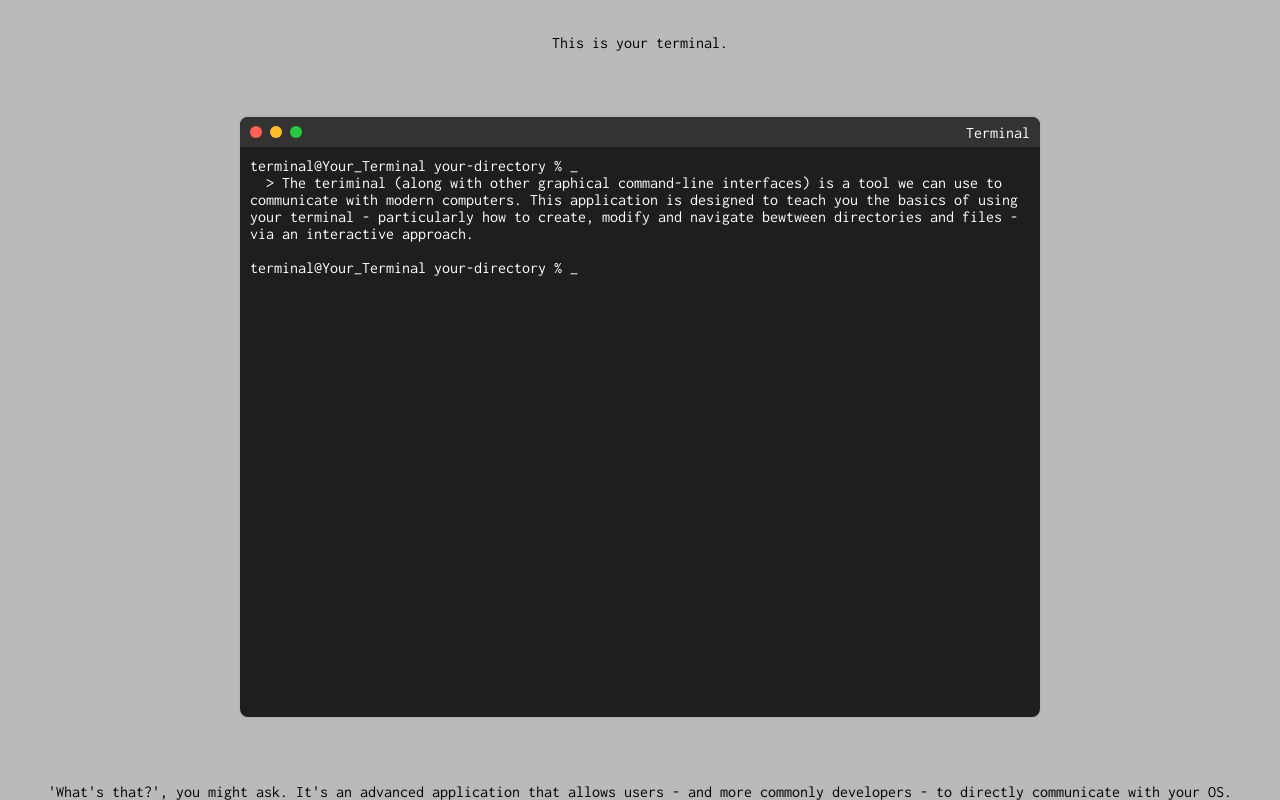
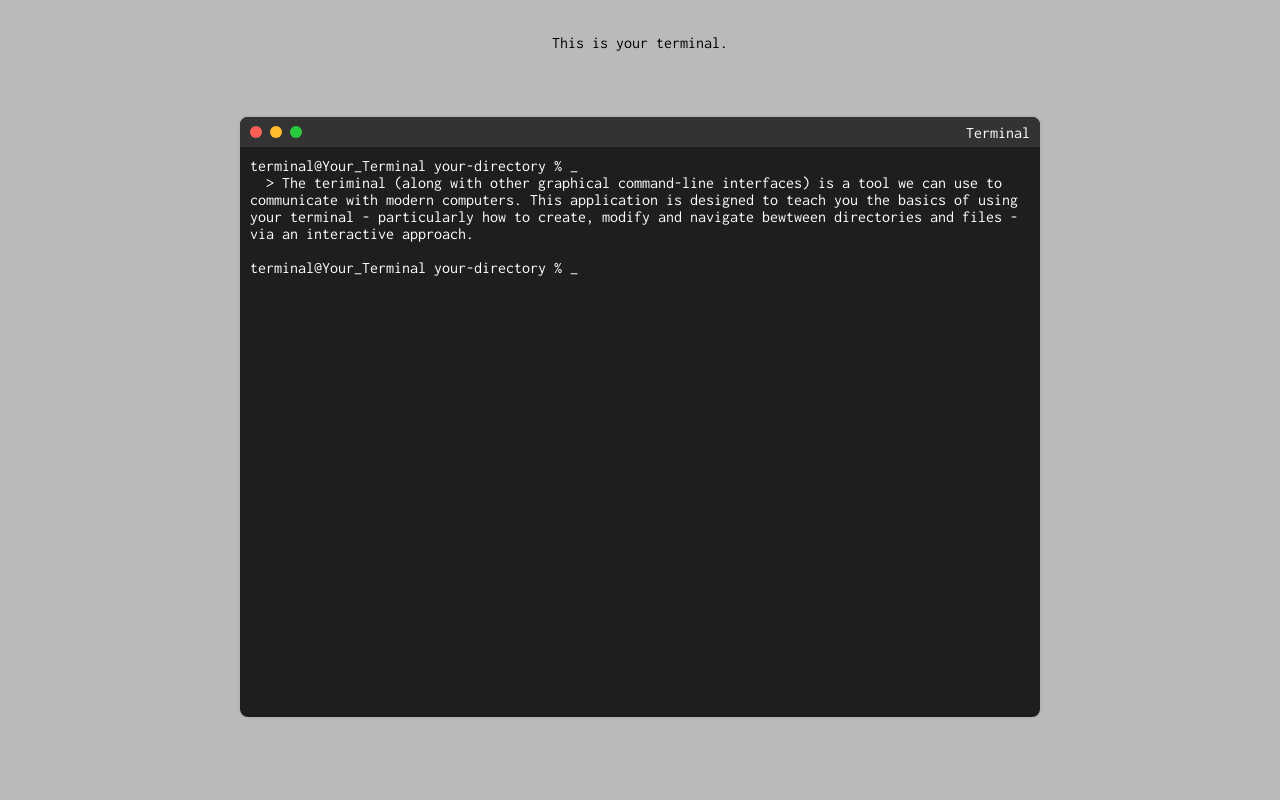
Before and after one commit to 7-O-2-H/command-line-navigator, a Next.js app in the folder command-line-navigator/: page /basics in a window 1280 px wide. Shown: the part 170-970 px from the top of the page. After the commit the page ends 889 px from the top, so only its background shows below. Built offline with nearby package versions, Linux system fonts and the light colour scheme.

Commit message:
remove lorem ipsum text

```diff
--- a/command-line-navigator/src/pages/basics.js
+++ b/command-line-navigator/src/pages/basics.js
@@ -11,9 +11,6 @@ export default function Home() {
             <p>This is your terminal.</p>
           </div>
           <Terminal />
-          <div className="text-box">
-            <p> 'What's that?', you might ask. It's an advanced application that allows users - and more commonly developers - to directly communicate with your OS.</p>
-          </div>
         </div>
   );
 }
```
